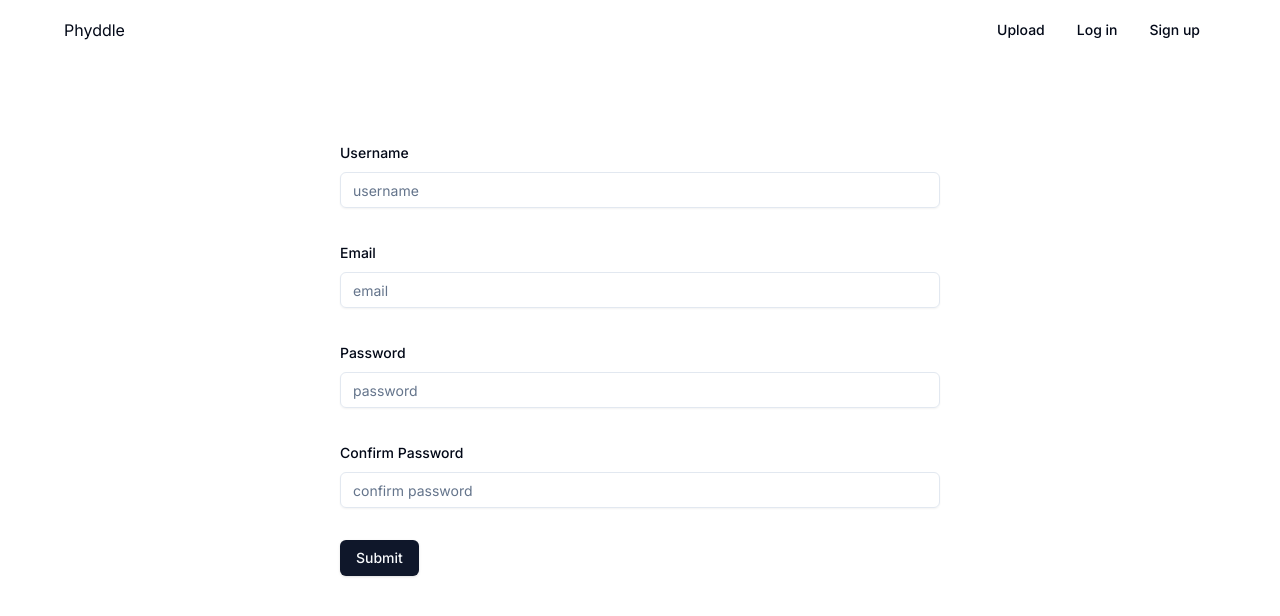
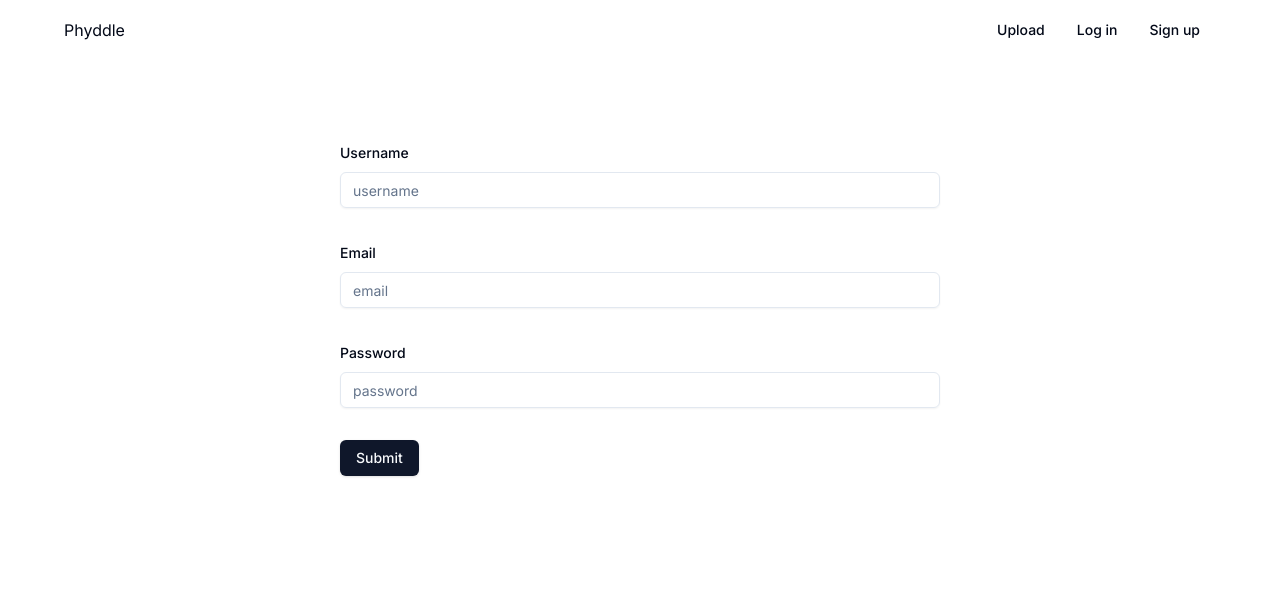
Before and after one commit to jimmy2952/phyddle, a Next.js app: page /signup in a window 1280 px wide. Shown: the top 616 px of the page. Built offline with nearby package versions, Linux system fonts and the light colour scheme.

Commit message:
refactor(app/signup): remove confirm password field

```diff
--- a/app/signup/page.tsx
+++ b/app/signup/page.tsx
@@ -20,8 +20,7 @@ import * as z from "zod"
 const formSchema = z.object({
   username: z.string().min(2).max(30),
   email: z.string().email(),
-  password: z.string().min(6).max(30),
-  confirmPassword: z.string().min(6).max(30)
+  password: z.string().min(6).max(30)
 }).required()
 
 export default function Signup() {
@@ -34,8 +33,7 @@ export default function Signup() {
     defaultValues: {
       username: "",
       email: "",
-      password: "",
-      confirmPassword: ""
+      password: ""
     },
   })
 
@@ -94,19 +92,6 @@ export default function Signup() {
               </FormItem>
             )}
           />
-          <FormField
-            control={form.control}
-            name="confirmPassword"
-            render={({ field }) => (
-              <FormItem>
-                <FormLabel>Confirm Password</FormLabel>
-                <FormControl>
-                  <Input type="password" placeholder="confirm password" {...field} />
-                </FormControl>
-                <FormMessage />
-              </FormItem>
-            )}
-          />
           <Button type="submit">Submit</Button>
         </form>
       </Form>
```
